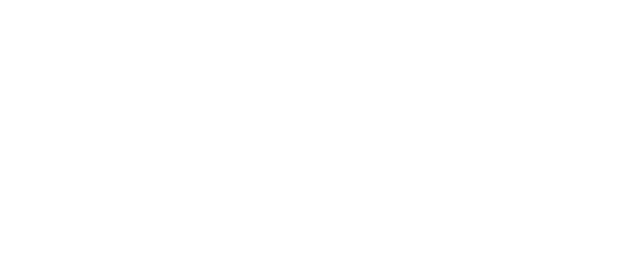
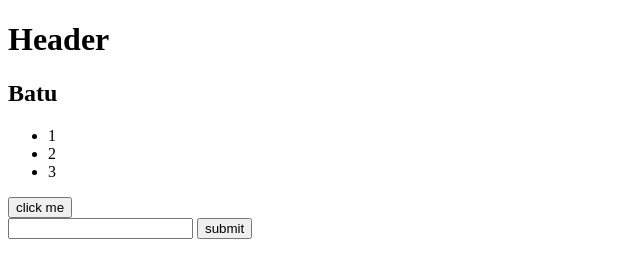
Before and after one commit to staten-island-tech/dom-manipulation-project-JordanC09, a plain HTML site: page index.html in a window 1280 px wide. Shown: the whole page, without its empty margins (0-640 px from the left). Drawn offline with Linux system fonts and the light colour scheme.

Commit message:
dedyywka

```diff
--- a/index.html
+++ b/index.html
@@ -6,6 +6,20 @@
     <title>Document</title>
   </head>
   <body>
+    <h1>Header</h1>
+    <div class="card">
+      <h2 class="card-header">Batu</h2>
+      <ul>
+        <li>1</li>
+        <li>2</li>
+        <li>3</li>
+      </ul>
+      <button class="btn">click me</button>
+    </div>
+    <form action="" class="form">
+      <input type="text" />
+      <button type="submit" class="btn">submit</button>
+    </form>
     <script src="index.js"></script>
   </body>
 </html>
--- a/index.js
+++ b/index.js
@@ -0,0 +1,25 @@
+const DOMSelectors = {
+  header: document.querySelector("h1"),
+  items: document.querySelectorAll("li"),
+  cardHeader: document.querySelector(".card-header"),
+  button: document.querySelector(".btn"),
+  form: document.querySelector(".form"),
+};
+
+let student = {
+  name: "matthew",
+  age: 15,
+  girlfriend: false,
+};
+
+console.log(DOMSelectors.items);
+
+DOMSelectors.button.addEventListener("click", function (event) {
+  console.log(event.target.parentElement);
+  event.target.parentElement.style.backgroundColor = "red";
+});
+
+DOMSelectors.form.addEventListener("submit", function (event) {
+  event.preventDefault();
+  console.log(document.querySelector("input").value);
+});
```
